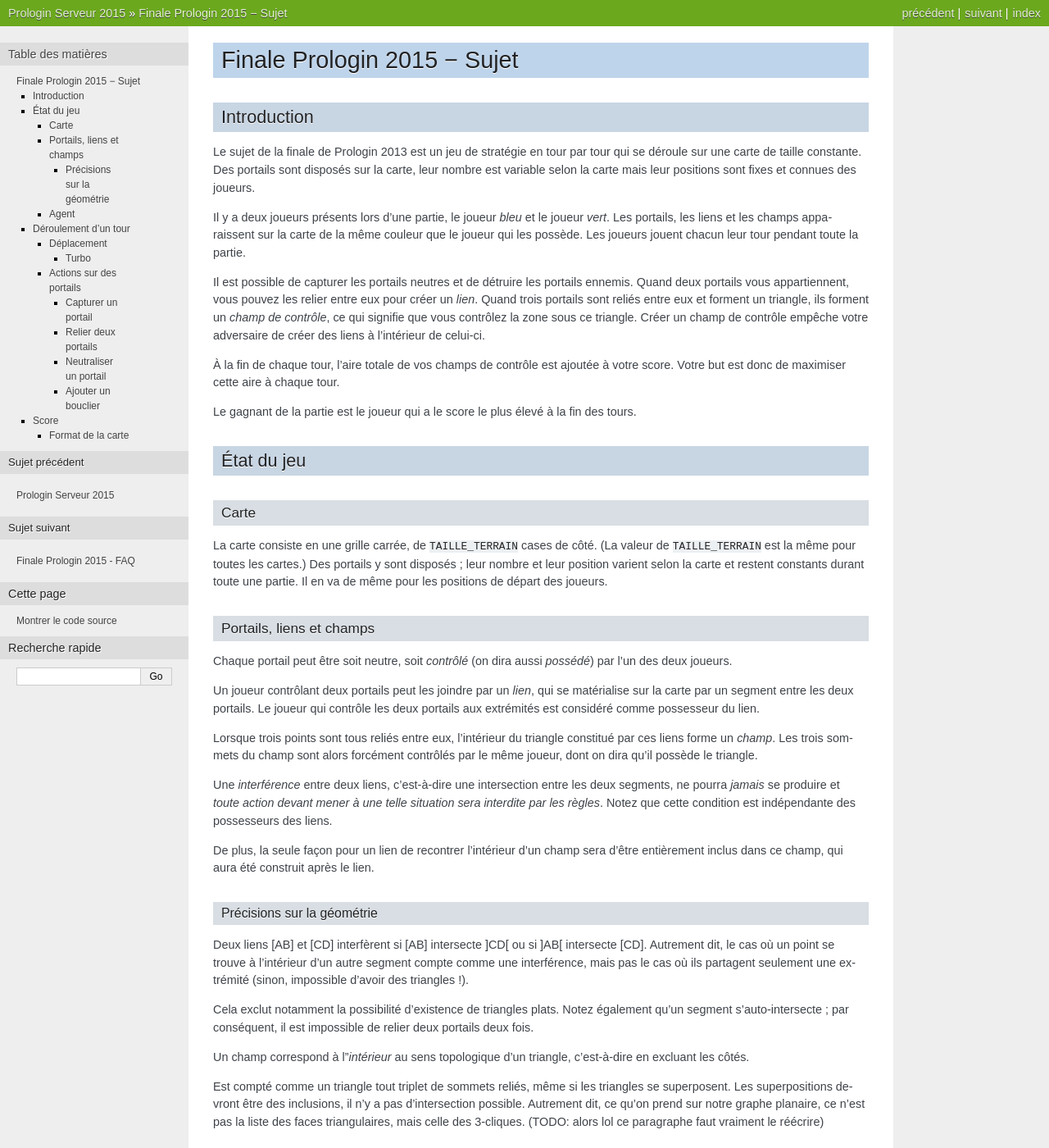
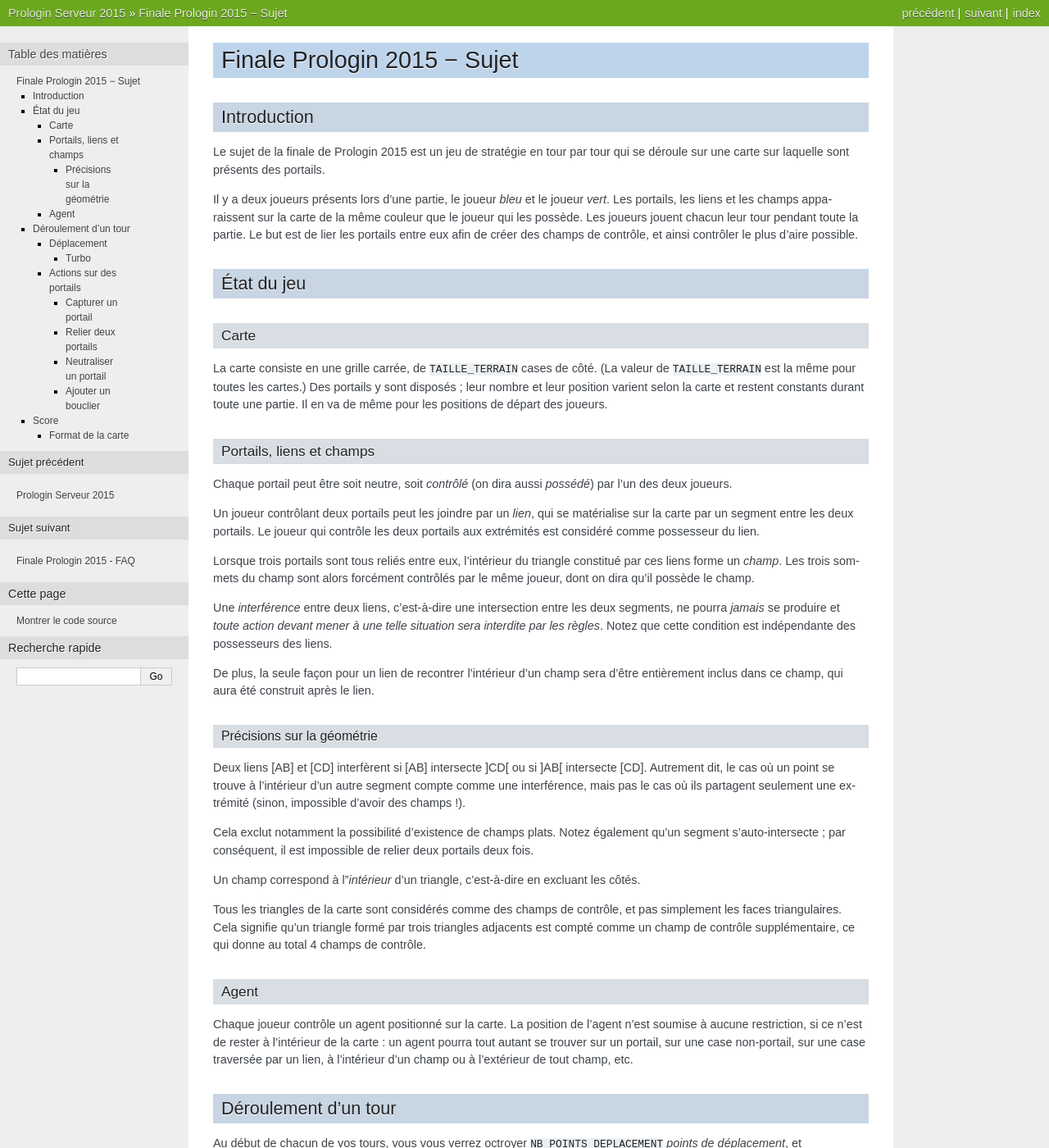
Before and after one commit to prologin/prologin2015, a Sphinx documentation site: the page built from doc/finale.rst, in a window 1280 px wide and 1400 px high. Shown: the whole window at 82% size. Built offline with Sphinx 7.4.7, drawn with Linux system fonts in a browser that asks for light colours; some of the changed text lies outside the part shown.

Commit message:
subject: update

```diff
--- a/doc/finale.rst
+++ b/doc/finale.rst
@@ -6,28 +6,16 @@
 Introduction
 ------------
 
-Le sujet de la finale de Prologin 2013 est un jeu de stratégie en tour
-par tour qui se déroule sur une carte de taille constante. Des portails sont
-disposés sur la carte, leur nombre est variable selon la carte mais leur
-positions sont fixes et connues des joueurs.
+Le sujet de la finale de Prologin 2015 est un jeu de stratégie en tour
+par tour qui se déroule sur une carte sur laquelle sont présents des
+portails.
 
-Il y a deux joueurs présents lors d'une partie, le joueur *bleu* et le joueur
-*vert*. Les portails, les liens et les champs apparaissent sur la carte de la
-même couleur que le joueur qui les possède. Les joueurs jouent chacun leur tour
-pendant toute la partie.
-
-Il est possible de capturer les portails neutres et de détruire les portails
-ennemis. Quand deux portails vous appartiennent, vous pouvez les relier entre
-eux pour créer un *lien*. Quand trois portails sont reliés entre eux et
-forment un triangle, ils forment un *champ de contrôle*, ce qui signifie
-que vous contrôlez la zone sous ce triangle. Créer un champ de contrôle empêche
-votre adversaire de créer des liens à l'intérieur de celui-ci.
-
-À la fin de chaque tour, l'aire totale de vos champs de contrôle est ajoutée à
-votre score. Votre but est donc de maximiser cette aire à chaque tour.
-
-Le gagnant de la partie est le joueur qui a le score le plus élevé à la fin des
-tours.
+Il y a deux joueurs présents lors d'une partie, le joueur *bleu* et le
+joueur *vert*. Les portails, les liens et les champs apparaissent sur la
+carte de la même couleur que le joueur qui les possède. Les joueurs
+jouent chacun leur tour pendant toute la partie. Le but est de lier les
+portails entre eux afin de créer des champs de contrôle, et ainsi
+contrôler le plus d'aire possible.
 
 -----------
 État du jeu
@@ -55,10 +43,10 @@
 joueur qui contrôle les deux portails aux extrémités est considéré
 comme possesseur du lien.
 
-Lorsque trois points sont tous reliés entre eux, l'intérieur du
+Lorsque trois portails sont tous reliés entre eux, l'intérieur du
 triangle constitué par ces liens forme un *champ*. Les trois sommets
 du champ sont alors forcément contrôlés par le même joueur, dont on
-dira qu'il possède le triangle.
+dira qu'il possède le champ.
 
 Une *interférence* entre deux liens, c'est-à-dire une intersection
 entre les deux segments, ne pourra *jamais* se produire et *toute
@@ -78,21 +66,19 @@
 intersecte [CD]. Autrement dit, le cas où un point se trouve à
 l'intérieur d'un autre segment compte comme une interférence, mais pas
 le cas où ils partagent seulement une extrémité (sinon, impossible
-d'avoir des triangles !).
+d'avoir des champs !).
 
-Cela exclut notamment la possibilité d'existence de triangles
+Cela exclut notamment la possibilité d'existence de champs
 plats. Notez également qu'un segment s'auto-intersecte ; par
 conséquent, il est impossible de relier deux portails deux fois.
 
-Un champ correspond à l'*intérieur* au sens topologique d'un triangle,
-c'est-à-dire en excluant les côtés.
+Un champ correspond à l'*intérieur* d'un triangle, c'est-à-dire en
+excluant les côtés.
 
-Est compté comme un triangle tout triplet de sommets reliés, même si
-les triangles se superposent. Les superpositions devront être des
-inclusions, il n'y a pas d'intersection possible. Autrement dit, ce
-qu'on prend sur notre graphe planaire, ce n'est pas la liste des faces
-triangulaires, mais celle des 3-cliques. (TODO: alors lol ce
-paragraphe faut vraiment le réécrire)
+Tous les triangles de la carte sont considérés comme des champs de
+contrôle, et pas simplement les faces triangulaires. Cela signifie qu'un
+triangle formé par trois triangles adjacents est compté comme un champ
+de contrôle supplémentaire, ce qui donne au total 4 champs de contrôle.
 
 
 Agent
@@ -192,8 +178,9 @@
 Vous pouvez dépenser ``COUT_BOUCLIER`` points d'action pour rajouter
 un bouclier sur un portail que vous contrôlez.
 
-Les boucliers sur un portail sont conservés d'un tour à l'autre. Leur
-nombre commence à zéro pour un portail qui vient d'être capturé.
+Les boucliers sur un portail sont conservés d'un tour à l'autre. Les
+boucliers disparaissent quand le portail sur lequel ils sont posés est
+détruit.
 
 Le nombre de boucliers que l'on peut mettre sur un même portail est
 borné par ``MAX_BOUCLIERS``. Ceci garantit qu'un portail restera
```
Also changed, not shown: 4 other files.
